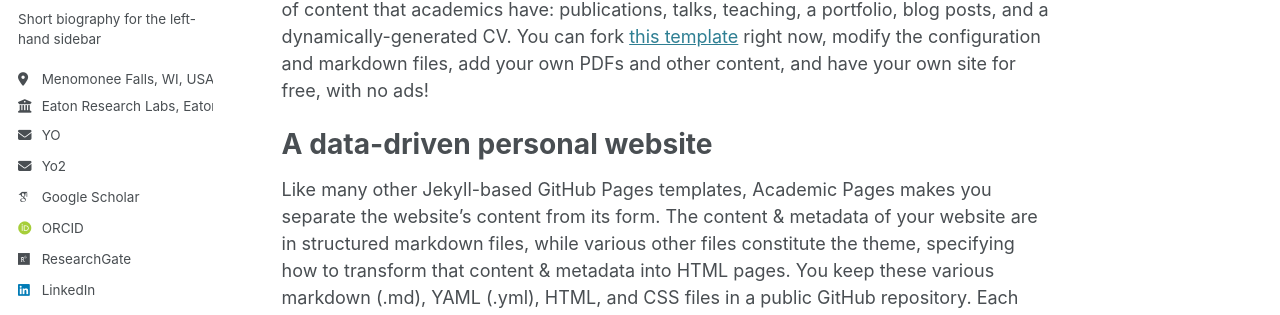
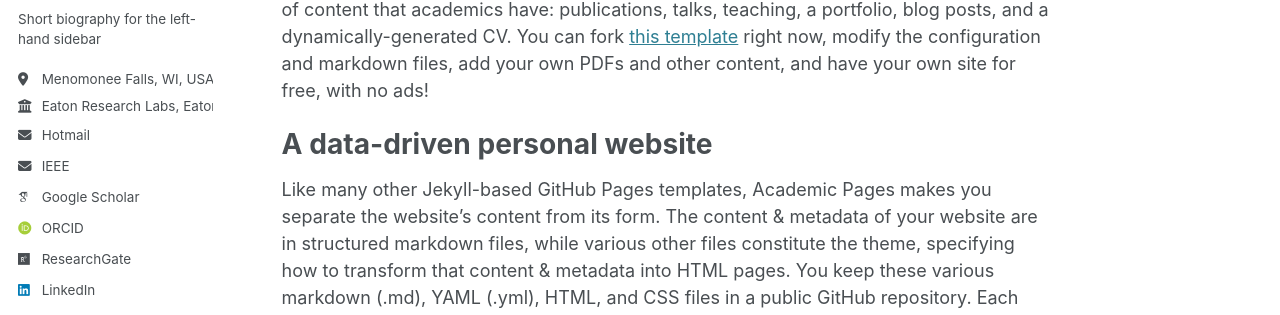
Before and after one commit to AbdulBasitMirza/abdulbasitmirza.github.io, a Jekyll site: the page built from _pages/about.md, in a window 1280 px wide. Shown: the part 315-630 px from the top of the page. Built offline with Jekyll 4.4.1, drawn with Linux system fonts in a browser that asks for light colours; some web fonts are replaced.

Commit message:
Update author-profile.html

```diff
--- a/_includes/author-profile.html
+++ b/_includes/author-profile.html
@@ -34,10 +34,10 @@
         <li><a href="{{ author.uri }}"><i class="fas fa-fw fa-link icon-pad-right" aria-hidden="true"></i>{{ site.data.ui-text[site.locale].website_label | default: "Website" }}</a></li>
       {% endif %}
       {% if author.email1 %}
-        <li><a href="mailto:{{ author.email1 }}"><i class="fas fa-fw fa-envelope icon-pad-right" aria-hidden="true"></i>{{ "YO" }}</li>
+        <li><a href="mailto:{{ author.email1 }}"><i class="fas fa-fw fa-envelope icon-pad-right" aria-hidden="true"></i>{{ "Hotmail" }}</li>
       {% endif %}
       {% if author.email2 %}
-        <li><a href="mailto:{{ author.email2 }}"><i class="fas fa-fw fa-envelope icon-pad-right" aria-hidden="true"></i>{{ "Yo2" }}</li>
+        <li><a href="mailto:{{ author.email2 }}"><i class="fas fa-fw fa-envelope icon-pad-right" aria-hidden="true"></i>{{ "IEEE" }}</li>
       {% endif %}
 
       <!-- Font Awesome and Academicons icons / Academic websites -->
```
